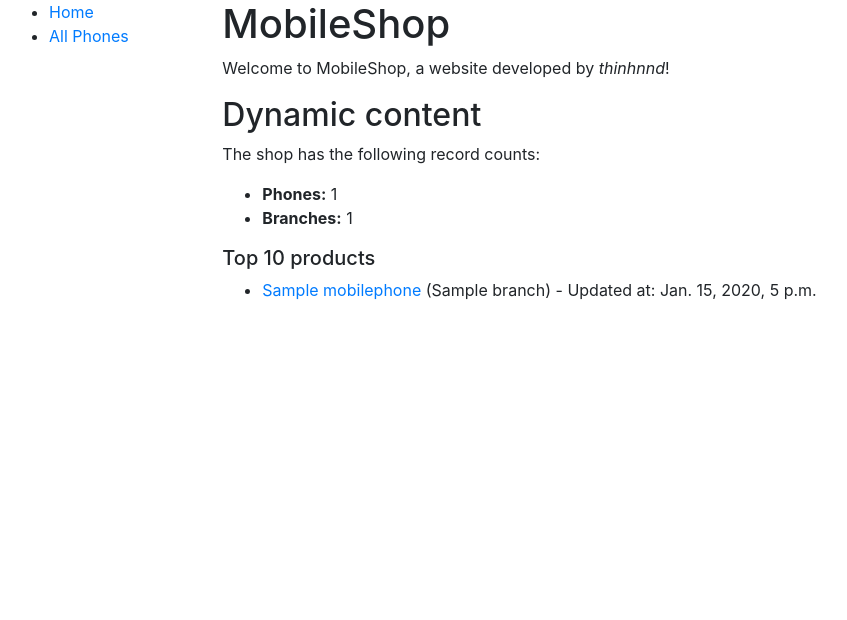
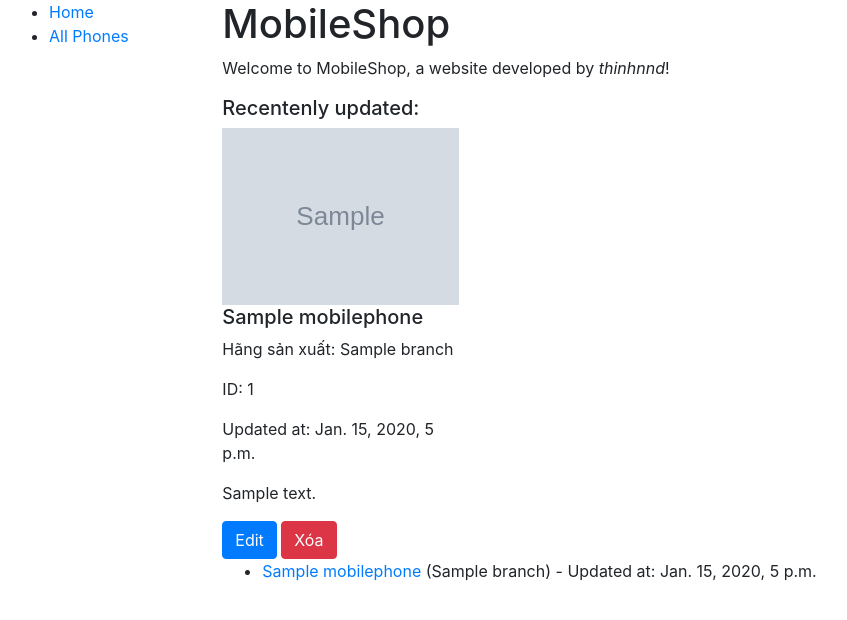
Before and after one commit to thinhnnd/mobileShop, a Django app: page /shop-management/ in a window 1280 px wide. Shown: the top 620 px of the page, without its empty margins (6-853 px from the left). Run offline with Django 3.2, Linux system fonts and the light colour scheme; tables that the repository leaves empty hold one stand-in row (values such as "Sample post"); grey boxes marked "Sample" are stand-in pictures; some libraries are stand-ins or nearby versions.

Commit message:
add function edit products

```diff
--- a/mobileShop/management/static/css/styles.css
+++ b/mobileShop/management/static/css/styles.css
@@ -0,0 +1,3 @@
+.product-wrapper img{
+    width: 100%
+}
--- a/mobileShop/management/templates/base_generic.html
+++ b/mobileShop/management/templates/base_generic.html
@@ -4,8 +4,7 @@
   {% block title %}<title>Local Library</title>{% endblock %}
   <meta charset="utf-8">
   <meta name="viewport" content="width=device-width, initial-scale=1">
-  <link rel="stylesheet" href="https://stackpath.bootstrapcdn.com/bootstrap/4.1.3/css/bootstrap.min.css" integrity="sha384-MCw98/SFnGE8fJT3GXwEOngsV7Zt27NXFoaoApmYm81iuXoPkFOJwJ8ERdknLPMO" crossorigin="anonymous">
-  <!-- Add additional CSS in static file -->
+  <link rel="stylesheet" href="https://stackpath.bootstrapcdn.com/bootstrap/4.5.0/css/bootstrap.min.css" integrity="sha384-9aIt2nRpC12Uk9gS9baDl411NQApFmC26EwAOH8WgZl5MYYxFfc+NcPb1dKGj7Sk" crossorigin="anonymous">  <!-- Add additional CSS in static file -->
   {% load static %}
   <link rel="stylesheet" href="{% static 'css/styles.css' %}">
 </head>
--- a/mobileShop/management/templates/index.html
+++ b/mobileShop/management/templates/index.html
@@ -7,15 +7,28 @@
 {% block content %}
 <h1>MobileShop</h1>
 <p>Welcome to MobileShop, a website developed by <em>thinhnnd</em>!</p>
-<h2>Dynamic content</h2>
-<p>The shop has the following record counts:</p>
-<ul>
-    <li><strong>Phones:</strong> {{ num_phones }}</li>
-    <li><strong>Branches:</strong> {{ num_branches }}</li>
 
-</ul>
-
-<h5>Top 10 products</h5>
+<h5>Recentenly updated: </h5>
+  <div class="row">
+    {% for phone in top_ten_phones_list %}
+    <div class="col-md-3">
+      <div class="product-wrapper">
+        <img src="{{ phone.main_photo.url }}" />
+      </div>
+      <h5 href="">{{ phone.title }} </h5>
+      <p>Hãng sản xuất: {{phone.firm}} </p>
+      <p>ID: {{ phone.id }} </p>
+      <p>
+        Updated at: {{ phone.updated_at}}
+      </p>
+      <p>
+        {{ phone.description }}
+      </p>
+      <a class="btn btn-primary " href="/shop-management/phone/{{phone.id}}/edit" role="button">Edit</a>
+      <a class="btn btn-danger " href="#" role="button">Xóa</a>
+    </div>
+    {% endfor %}
+</div>
 <ul>
     {% for phone in top_ten_phones_list %}
       <li>
--- a/mobileShop/management/urls.py
+++ b/mobileShop/management/urls.py
@@ -3,4 +3,5 @@
 
 urlpatterns = [
     path('', views.index, name='index'),
+    path('phone/<int:id>/edit', views.edit_phone, name='edit'),
 ]
--- a/mobileShop/management/views.py
+++ b/mobileShop/management/views.py
@@ -4,10 +4,15 @@
 
 from management.models import MobilePhone, Branch
 
+from django.shortcuts import render, get_object_or_404
+from django.http import HttpResponseRedirect
+from management.forms import EditPhoneForm
+from django.conf import settings
+import os
+
 # Create your views here.
 
-class PhoneListView(generic.ListView):
-    model = MobilePhone
+
 
 def index(request):
     num_phones = MobilePhone.objects.all().count()
@@ -19,3 +24,55 @@
         'top_ten_phones_list': top_ten_phones_list
     }
     return render(request, 'index.html', context = context)
+
+def edit_phone(request, id):
+    phone = get_object_or_404(MobilePhone, pk=id)
+    context = {
+        'phone': phone,
+    }
+
+    if request.method == 'POST':
+
+        # get data from FORM POST
+        formData =request.POST
+        new_title = formData.get('title', '')
+        new_description = formData.get('description', '')
+        new_price = formData.get('price', '')
+        new_main_photo = request.FILES.get('main_photo', False)
+        remove_old_image = formData.get('remove_old_image', False)
+
+        # GET object from databases
+        updated_phone = MobilePhone.objects.get(pk=id)
+
+        updated_phone.price = new_price
+        updated_phone.description = new_description
+        updated_phone.title = new_title
+
+        # Check if filepath exist to save image
+        if new_main_photo != False:
+            #check is remove old image = true
+            if remove_old_image == "on":
+                print(f'remove_old_image: {remove_old_image}')
+                os.remove(f'{settings.MEDIA_ROOT}/{updated_phone.main_photo.name}')
+            updated_phone.main_photo = request.FILES['main_photo']
+
+
+
+        updated_phone.save()
+        print(f'new_main_photo: {new_main_photo}')
+        print(f'new_price: {new_price}')
+        print(f'new_description: {new_description}')
+        print(f'new_title: {new_title}')
+        print(f'remove_old_image: {remove_old_image}')
+        context = {
+            'phone': updated_phone,
+            'message': 'Successfully updated'
+        }
+        return render(request, 'products/product-edit.html', context = context )
+
+    return render(request, 'products/product-edit.html', context=context)
+
+    def handle_uploaded_file(f):
+        with open('media/phone/' + f, 'wb+') as destination:
+            for chunk in f.chunks():
+                destination.write(chunk)
--- a/mobileShop/mobileShop/settings.py
+++ b/mobileShop/mobileShop/settings.py
@@ -119,6 +119,7 @@
 # https://docs.djangoproject.com/en/3.0/howto/static-files/
 
 STATIC_URL = '/static/'
+STATIC_ROOT = os.path.join(BASE_DIR, 'static')
 
 #media
 MEDIA_URL= '/media/'
```
Also changed, not shown: mobileShop/management/forms.py (added, +13 -0 lines), mobileShop/management/templates/products/product-edit.html (added, +43 -0 lines), mobileShop/management/templates/products/product-item.html (added), mobileShop/management/templates/utils/toast.html (added), mobileShop/media/phones/iphone-xr-white-400x460.png (added), mobileShop/media/phones/nokia-23-gray-400x460_Cn9DSef.png (added), 2 other files.
